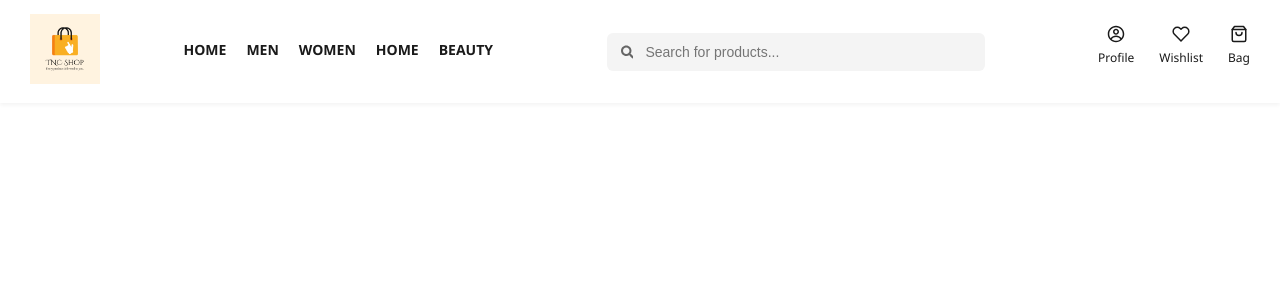
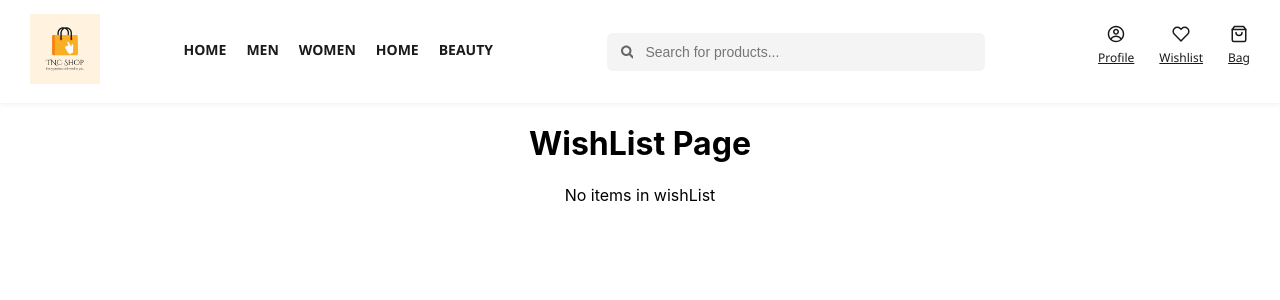
Before and after one commit to tnikhilchowdary/tnc-store, a React (Create React App) app: page /wishlist in a window 1280 px wide. Shown: the top 300 px of the page. Built offline with nearby package versions, Linux system fonts and the light colour scheme.

Commit message:
Fixed wishlist button logic and cleaned ProductCardStore

```diff
--- a/src/App.js
+++ b/src/App.js
@@ -1,4 +1,3 @@
-import logo from './logo.svg';
 import './App.css';
 import Navbar from './components/Navbar';
 import { BrowserRouter as Router, Routes, Route } from "react-router-dom";
@@ -6,20 +5,23 @@ import Home from './pages/Home';
 import Men from "./pages/Men";
 import Menoffer from './pages/Menoffer';
 import Women from './pages/Women';
-
-
+import WishlistPage from './pages/WishlistPage';
+import WishList from './context/WishList';
 
 function App() {
   return (
     <div className="App">
       <Router>
-        <Navbar />
-        <Routes>
-          <Route path="/" element={<Home />} />
-          <Route path="/men" element={<Men />} />
-          <Route path='/women' element={<Women/>} />
-          <Route path="/menoffers" element={<Menoffer />}/>
-        </Routes>
+        <WishList>
+          <Navbar />
+          <Routes>
+            <Route path="/" element={<Home />} />
+            <Route path="/men" element={<Men />} />
+            <Route path="/women" element={<Women />} />
+            <Route path="/menoffers" element={<Menoffer />} />
+            <Route path="/wishlist" element={<WishlistPage />} />
+          </Routes>
+        </WishList>
       </Router>
     </div>
   );
--- a/src/components/Navbar.js
+++ b/src/components/Navbar.js
@@ -29,11 +29,11 @@ const Navbar = () => {
         <input type="text" placeholder="Search for products..." className="search-input" />
       </div>
 
-      <div className="navbar-icons">
-        <div className="nav-icon"><CgProfile /><p>Profile</p></div>
-        <div className="nav-icon"><FiHeart /><p>Wishlist</p></div>
-        <div className="nav-icon"><FiShoppingBag /><p>Bag</p></div>
-      </div>
+      <nav className="navbar-icons">
+        <NavLink className="nav-icon"><CgProfile /><p>Profile</p></NavLink>
+        <NavLink to="/wishlist" className="nav-icon"><FiHeart /><p>Wishlist</p></NavLink>
+        <NavLink className="nav-icon"><FiShoppingBag /><p>Bag</p></NavLink>
+      </nav>
     </div>
   );
 };
--- a/src/components/ProductCardStore.js
+++ b/src/components/ProductCardStore.js
@@ -1,20 +1,23 @@
-import React from "react";
-import "./ProductCard.css"
+import React, { useContext } from "react";
+import "./ProductCard.css";
 import { FaHeart } from "react-icons/fa";
+import { WishListContext } from "../context/WishList";
 
-const ProductCardStore = ({product}) => {
-    return(
-      <div className="product-card">
+const ProductCardStore = ({ product }) => {
+  const { addToWishList } = useContext(WishListContext);
+
+  return (
+    <div className="product-card">
       <img src={product.image} alt={product.title} className="product-image" />
       <h3 className="product-title">{product.title}</h3>
       <p className="product-price">${product.price}</p>
       <div>
-      <button className="wishlist-button">
-      <FaHeart /> WISHLIST
-       </button>
+        <button className="wishlist-button" onClick={() => addToWishList(product)}>
+          <FaHeart /> WISHLIST
+        </button>
       </div>
-      </div>
-    )
-}
+    </div>
+  );
+};
 
 export default ProductCardStore;
--- /dev/null
+++ b/src/context/WishList.js
@@ -0,0 +1,27 @@
+import React, { createContext, useState } from "react";
+
+// ✅ Rename to PascalCase
+export const WishListContext = createContext();
+
+const WishList = ({ children }) => {
+  const [wishList, setWishList] = useState([]);
+
+  const addToWishList = (product) => {
+    const exists = wishList.find((item) => item.id === product.id);
+    if (!exists) {
+      setWishList([...wishList, product]);
+    }
+  };
+
+  const removeFromWishList = (id) => {
+    setWishList(wishList.filter((item) => item.id !== id));
+  };
+
+  return (
+    <WishListContext.Provider value={{ wishList, addToWishList, removeFromWishList }}>
+      {children}
+    </WishListContext.Provider>
+  );
+};
+
+export default WishList;
--- a/src/pages/WishlistPage.js
+++ b/src/pages/WishlistPage.js
@@ -1,11 +1,25 @@
-import React from "react";
+import { useContext } from "react";
+import { WishListContext } from "../context/WishList";
 
 const WishlistPage = () => {
-    return(
-        <div>
+  const { wishList } = useContext(WishListContext);
 
-        </div>
-    )
-}
+  return (
+    <div>
+      <h1>WishList Page</h1>
+      {wishList.length === 0 ? (
+        <p>No items in wishList</p>
+      ) : (
+        wishList.map((item) => (
+          <div key={item.id}>
+            <img src={item.image} alt={item.title} width={100} />
+            <h3>{item.title}</h3>
+            <p>${item.price}</p>
+          </div>
+        ))
+      )}
+    </div>
+  );
+};
 
 export default WishlistPage;
```
